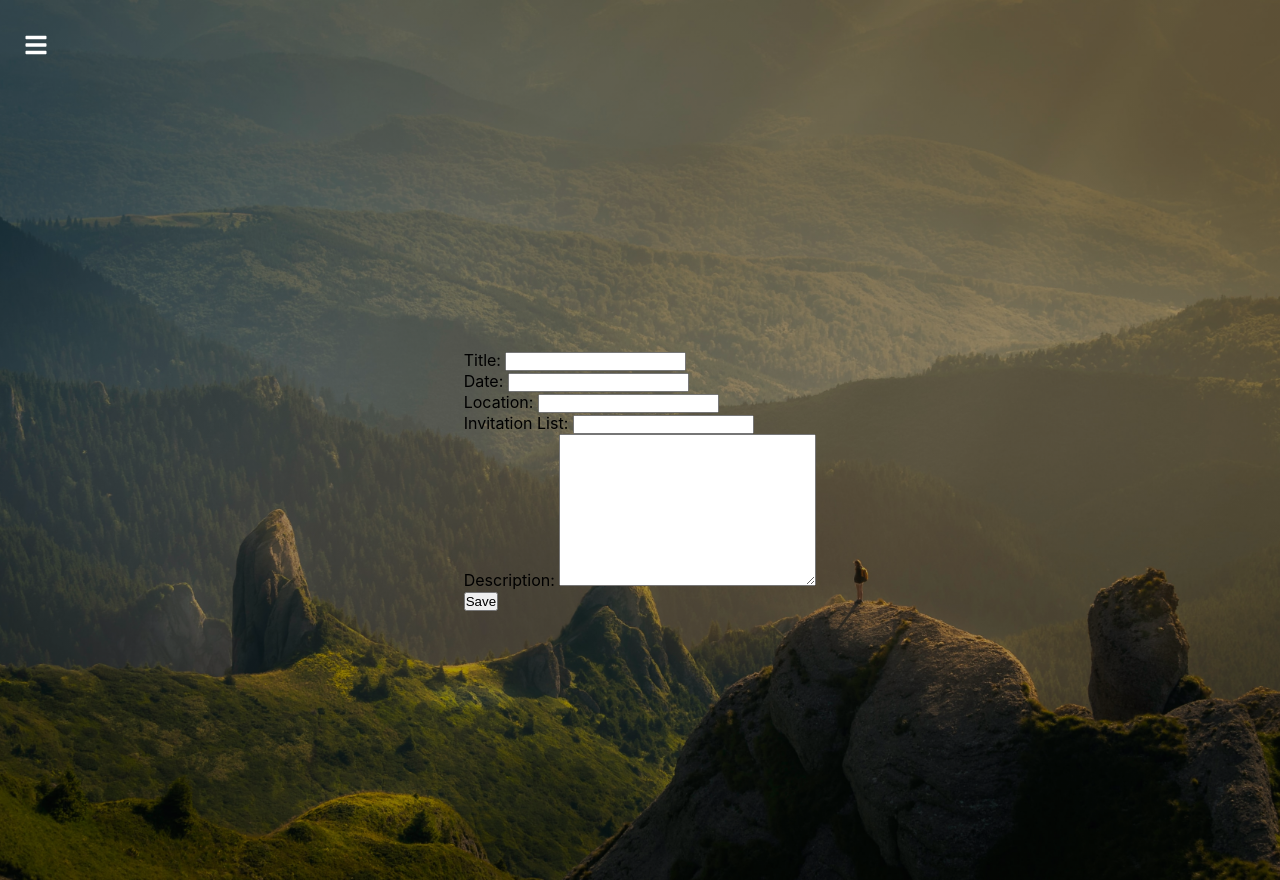
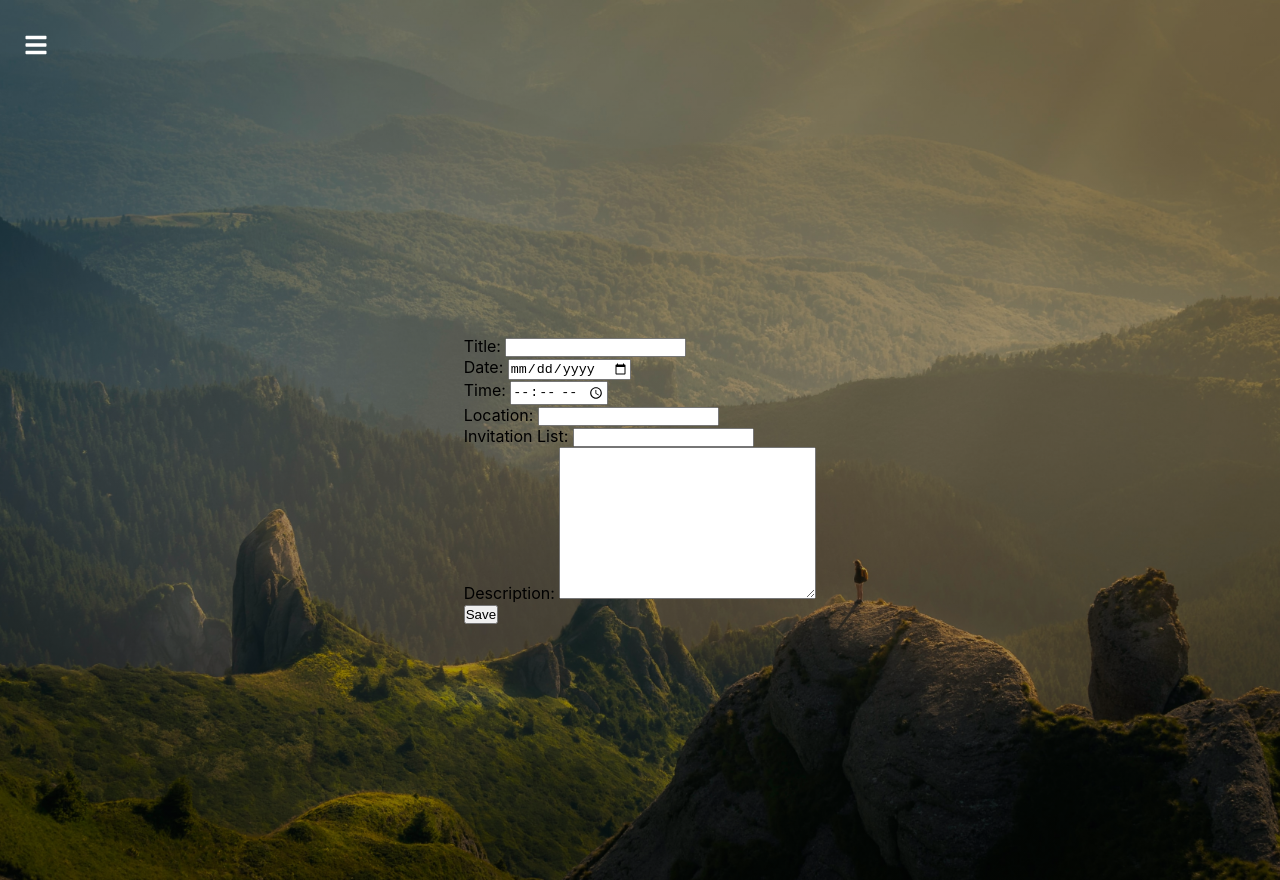
Before and after one commit to Ghalia98/hangouts, a React (Create React App) app in the folder client/: page /events/1/edit in a window 1280 px wide. Built offline with nearby package versions, Linux system fonts and the light colour scheme; no server answers.

Commit message:
add time to event schema and change date input types to date

```diff
--- a/client/src/App.css
+++ b/client/src/App.css
@@ -49,7 +49,7 @@ main {
 
 .background-tint {
   background-image:
-    linear-gradient(rgba(0, 0, 0, 0.35), rgba(0, 0, 0, 0.35)),
+    linear-gradient(rgba(0, 0, 0, 0.25), rgba(0, 0, 0, 0.4)),
     url('../public/bg-trial.jpg');
   background-position: center;
   background-size: cover;
--- a/client/src/components/EventCreateForm.jsx
+++ b/client/src/components/EventCreateForm.jsx
@@ -7,13 +7,14 @@ function EventCreateForm() {
     const [title, setTitle] = useState('')
     const [description, setDescription] = useState('')
     const [date, setDate] = useState('')
+    const [time, setTime] = useState('')
     const [location, setLocation] = useState('')
     const [invitationList, setInvitationList] = useState('')
     const navigate = useNavigate()
 
     const handleSubmit = e => {
         e.preventDefault();
-        const reqBody = { title, description, location, date, guestList: invitationList.toString() }
+        const reqBody = { title, description, location, date, time, guestList: invitationList.toString() }
         axios.post('/api/events', reqBody)
             .then(res => navigate(`/events/${res.data._id}`))
             .catch(err => console.log(err))
@@ -29,7 +30,11 @@ function EventCreateForm() {
                 </div>
                 <div>
                     <label htmlFor="date">Date: </label>
-                    <input type="text" id="date" onChange={(e) => setDate(e.target.value)} value={date} />
+                    <input type="date" id="date" onChange={(e) => setDate(e.target.value)} value={date} />
+                </div>
+                <div>
+                    <label htmlFor="time">Time: </label>
+                    <input type="time" id="time" onChange={(e) => setTime(e.target.value)} value={time} />
                 </div>
                 <div>
                     <label htmlFor="location">Location: </label>
--- a/client/src/pages/EventDetails.jsx
+++ b/client/src/pages/EventDetails.jsx
@@ -21,6 +21,7 @@ function EventDetails() {
             {event === null ? 'Loading' : <>
                 <h3><strong>Title:</strong> {event.title}</h3>
                 <p><strong>Date:</strong> {event.date} </p>
+                <p><strong>Time:</strong> {event.time} </p>
                 <p><strong> Location:</strong> {event.location}</p>
                 <p><strong>Description:</strong> {event.description}</p>
                 <ul><strong>GuestList:</strong> {event.guestList.map((guest, index) => <li key={index}> {guest} </li>
--- a/client/src/pages/EventEdit.jsx
+++ b/client/src/pages/EventEdit.jsx
@@ -8,6 +8,7 @@ function EventEdit() {
     const [title, setTitle] = useState('')
     const [description, setDescription] = useState('')
     const [date, setDate] = useState('')
+    const [time, setTime] = useState('')
     const [location, setLocation] = useState('')
     const [invitationList, setInvitationList] = useState('')
     const { id } = useParams()
@@ -20,10 +21,11 @@ function EventEdit() {
 
         axios.get(`/api/events/${id}`)
             .then(res => {
-                const { title, description, date, location, guestList } = res.data;
+                const { title, description, date, time, location, guestList } = res.data;
                 setTitle(title);
                 setDescription(description);
                 setDate(date);
+                setTime(time);
                 setLocation(location);
                 setInvitationList(guestList);
                 console.log(guestList)
@@ -35,7 +37,7 @@ function EventEdit() {
 
     const handleSubmit = e => {
         e.preventDefault();
-        const reqBody = { title, description, location, date, guestList: invitationList.toString() }
+        const reqBody = { title, description, location, date, time, guestList: invitationList.toString() }
         console.log(reqBody)
         axios.put(`/api/events/${id}`, reqBody)
             .then(() => {
@@ -53,7 +55,11 @@ function EventEdit() {
                 </div>
                 <div>
                     <label htmlFor="date">Date: </label>
-                    <input type="text" id="date" onChange={(e) => setDate(e.target.value)} value={date} />
+                    <input type="date" id="date" onChange={(e) => setDate(e.target.value)} value={date} />
+                </div>
+                <div>
+                    <label htmlFor="time">Time: </label>
+                    <input type="time" id="time" onChange={(e) => setTime(e.target.value)} value={time} />
                 </div>
                 <div>
                     <label htmlFor="location">Location: </label>
```
Also changed, not shown: 2 other files (tests, documents, lock files or other folders).
